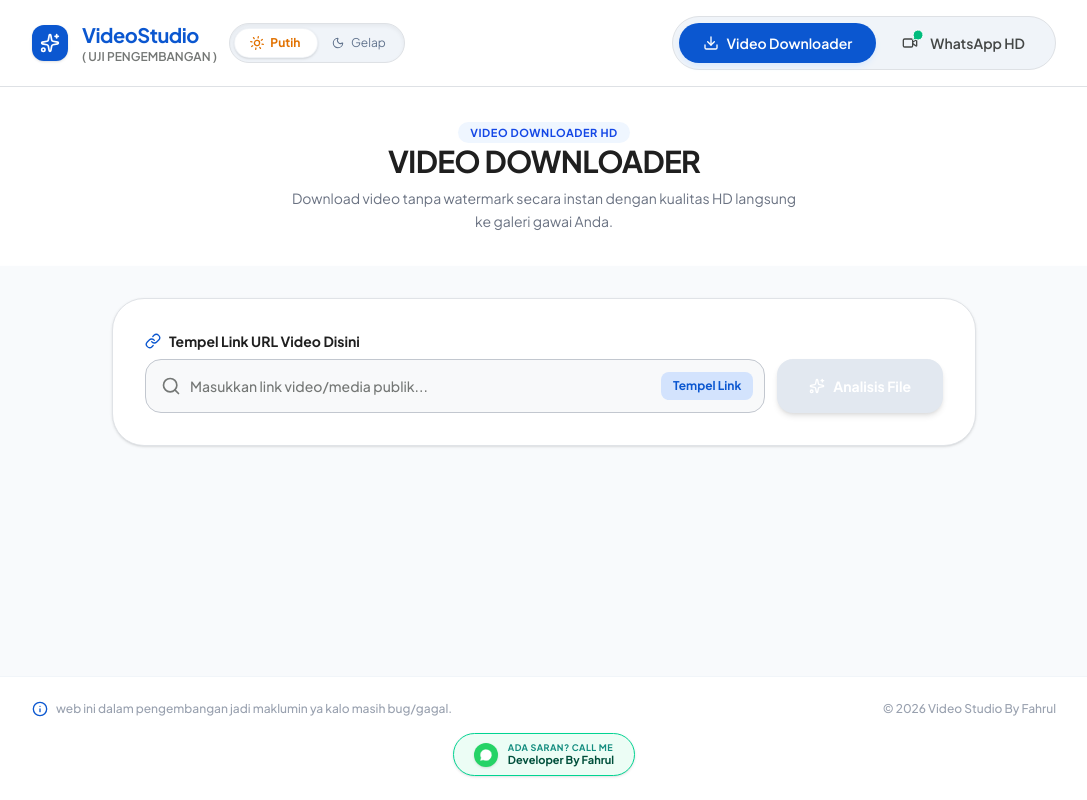
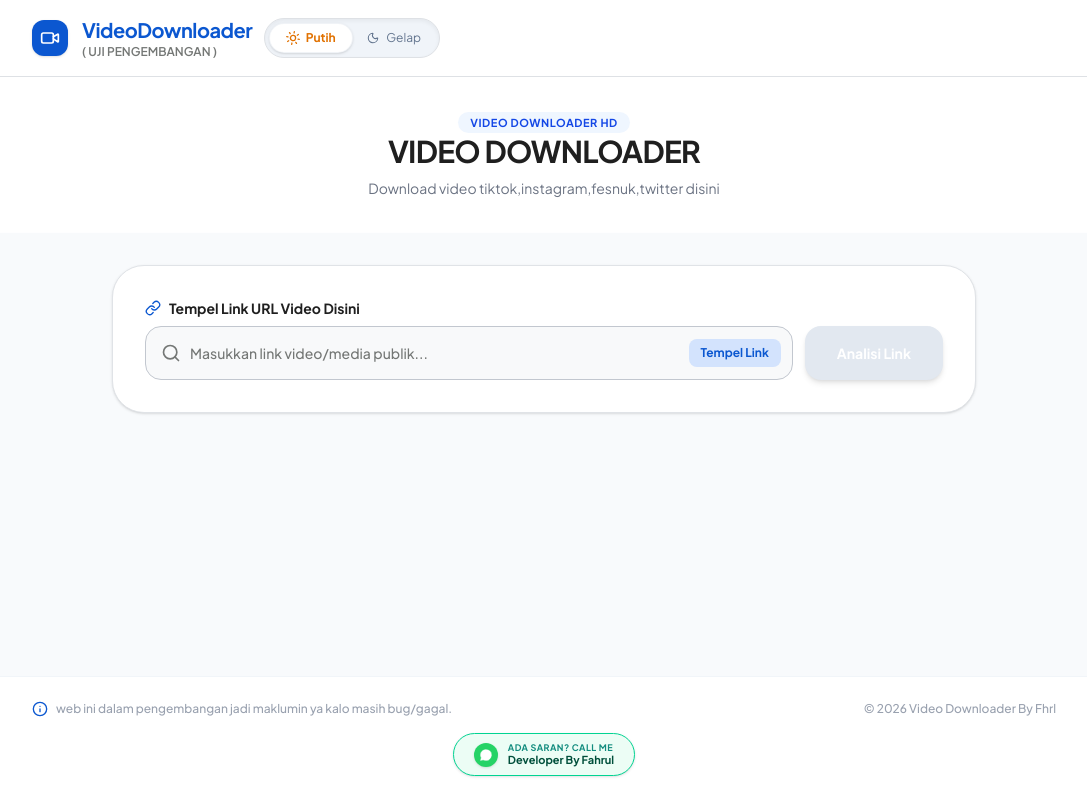
Before and after one commit to FhrlRsknaa/VideoStudio, a React (Vite) app: page / in a window 1280 px wide. Shown: the whole page, without its empty margins (96-1183 px from the left). Built offline with nearby package versions, Linux system fonts and the light colour scheme.

Commit message:
Add files via upload

```diff
--- a/src/App.tsx
+++ b/src/App.tsx
@@ -5,12 +5,10 @@
 
 import { useState, useEffect } from 'react';
 import Header from './components/Header';
-import Compressor from './components/Compressor';
 import Downloader from './components/Downloader';
 import { Info, MessageCircle } from 'lucide-react';
 
 export default function App() {
-  const [activeTab, setActiveTab] = useState<'downloader' | 'compress'>('downloader');
   const [theme, setTheme] = useState<'light' | 'dark'>(() => {
     if (typeof window !== 'undefined') {
       const saved = localStorage.getItem('theme');
@@ -34,13 +32,11 @@ export default function App() {
 
   return (
     <div className="min-h-screen bg-slate-50 dark:bg-slate-950 flex flex-col antialiased selection:bg-blue-100 selection:text-blue-800 transition-colors duration-500">
-      {/* Header with Segmented Tab Control */}
-      <Header activeTab={activeTab} setActiveTab={setActiveTab} theme={theme} setTheme={setTheme} />
+      {/* Header */}
+      <Header theme={theme} setTheme={setTheme} />
 
       {/* Main Content Area */}
       <main className="flex-grow">
-        {/* Dynamic Section rendering with gorgeous fluid entry */}
-        {activeTab === 'downloader' ? (
         <div>
           {/* Visual Intro banner for Downloader section */}
           <div className="w-full bg-white dark:bg-slate-900 border-b border-blue-50/10 dark:border-slate-800/60 py-8 px-4 text-center transition-colors duration-500">
@@ -52,33 +48,13 @@ export default function App() {
                 VIDEO DOWNLOADER
               </h2>
               <p className="text-sm text-gray-500 dark:text-gray-400 max-w-lg mx-auto leading-relaxed transition-colors duration-500">
-                  Download video tanpa watermark secara instan dengan kualitas HD langsung ke galeri gawai Anda.
+                Download video tiktok,instagram,fesnuk,twitter disini
               </p>
             </div>
           </div>
 
           <Downloader />
         </div>
-        ) : (
-          <div>
-            {/* Visual Intro banner for Compressor section */}
-            <div className="w-full bg-white dark:bg-slate-900 border-b border-blue-50/10 dark:border-slate-800/60 py-8 px-4 text-center transition-colors duration-500">
-              <div className="max-w-2xl mx-auto space-y-2">
-                <span className="px-3 py-1 bg-blue-50 dark:bg-blue-950/40 text-[11px] font-bold text-blue-700 dark:text-blue-300 rounded-full tracking-wider uppercase transition-colors duration-500">
-                  Optimal 720p 30fps
-                </span>
-                <h2 className="text-2xl font-extrabold text-[#1f1f1f] dark:text-slate-100 tracking-tight sm:text-3xl transition-colors duration-500">
-                  BUAT VIDEO KAMU MENJADI HD DI WHATSAAP
-                </h2>
-                <p className="text-sm text-gray-500 dark:text-gray-400 max-w-lg mx-auto leading-relaxed transition-colors duration-500">
-                  Perkecil ukuran file video Anda menjadi standard resolusi optimal 720p pada frame rate 30 FPS tanpa mengurangi kestabilan sinyal audio asli.
-                </p>
-              </div>
-            </div>
-
-            <Compressor />
-          </div>
-        )}
       </main>
 
       {/* Styled Google Material You inspired footer */}
@@ -89,7 +65,7 @@ export default function App() {
             <span>web ini dalam pengembangan jadi maklumin ya kalo masih bug/gagal.</span>
           </div>
           <div>
-            <span>© 2026 Video Studio By Fahrul</span>
+            <span>© 2026 Video Downloader By Fhrl</span>
           </div>
         </div>
 
--- a/src/components/Downloader.tsx
+++ b/src/components/Downloader.tsx
@@ -61,12 +61,12 @@ export default function Downloader() {
   // Load a video URL analyzer calling our Express backend api
   const handleAnalyze = async (targetUrl: string = urlInput) => {
     if (!targetUrl.trim()) {
-      setErrorMsg('Harap masukkan link video terlebih dahulu.');
+      setErrorMsg('masukkan link videonya dulu.');
       return;
     }
 
     if (!targetUrl.toLowerCase().startsWith('http://') && !targetUrl.toLowerCase().startsWith('https://')) {
-      setErrorMsg('Harap masukkan link URL video yang valid (dimulai dengan http:// atau https://).');
+      setErrorMsg('masukkan link video yang valid (dimulai dengan http:// atau https://).');
       return;
     }
 
@@ -125,7 +125,7 @@ export default function Downloader() {
       handleAnalyze(text);
     } catch (err) {
       // Clipboard fallback if permissions blocked in preview iframe
-      setErrorMsg('Sistem clipboard browser diblokir. Harap tempelkan URL secara manual.');
+      setErrorMsg('Sistem clipboard browser diblokir. Coba tempelkan link secara manual.');
     }
   };
 
@@ -299,12 +299,10 @@ export default function Downloader() {
               disabled={isAnalyzing || !urlInput}
               className="px-8 py-4 bg-[#0b57d0] hover:bg-[#0842a0] disabled:bg-slate-200 text-white font-bold text-sm rounded-2xl shadow-md transition-all flex items-center justify-center gap-2 cursor-pointer disabled:cursor-not-allowed group"
             >
-              {isAnalyzing ? (
+              {isAnalyzing && (
                 <RefreshCw className="w-4 h-4 animate-spin" />
-              ) : (
-                <Sparkles className="w-4 h-4 group-hover:scale-110 transition-transform" />
               )}
-              {isAnalyzing ? 'Menganalisis...' : 'Analisis File'}
+              {isAnalyzing ? 'Menganalisis...' : 'Analisi Link'}
             </button>
           </div>
         </div>
--- a/src/components/Header.tsx
+++ b/src/components/Header.tsx
@@ -1,13 +1,11 @@
-import { Video, Music, Sparkles, Download, MessageCircle, Sun, Moon } from 'lucide-react';
+import { Video, Sun, Moon } from 'lucide-react';
 
 interface HeaderProps {
-  activeTab: 'downloader' | 'compress';
-  setActiveTab: (tab: 'downloader' | 'compress') => void;
   theme: 'light' | 'dark';
   setTheme: (theme: 'light' | 'dark') => void;
 }
 
-export default function Header({ activeTab, setActiveTab, theme, setTheme }: HeaderProps) {
+export default function Header({ theme, setTheme }: HeaderProps) {
   const toggleTheme = () => {
     const newTheme = theme === 'light' ? 'dark' : 'light';
     setTheme(newTheme);
@@ -20,12 +18,12 @@ export default function Header({ activeTab, setActiveTab, theme, setTheme }: Hea
         {/* Title Logo */}
         <div className="flex items-center gap-3.5">
           <div className="w-9 h-9 bg-[#0b57d0] dark:bg-indigo-600 rounded-xl flex items-center justify-center text-white shadow-sm transition-colors duration-500">
-            <Sparkles className="w-5 h-5" />
+            <Video className="w-5 h-5" />
           </div>
           <div className="flex items-center gap-3">
             <div>
               <h1 className="text-xl font-bold text-[#0b57d0] dark:text-blue-400 tracking-tight flex items-center gap-1.5 transition-colors duration-500">
-                VideoStudio
+                VideoDownloader
               </h1>
               <p className="text-xs text-[#747775] dark:text-slate-400 font-semibold transition-colors duration-500">( UJI PENGEMBANGAN )</p>
             </div>
@@ -76,38 +74,6 @@ export default function Header({ activeTab, setActiveTab, theme, setTheme }: Hea
             </div>
           </div>
         </div>
-
-        {/* Material You Style Segmented Control Tab */}
-        <nav className="flex bg-[#f0f4f9] dark:bg-slate-800 p-1.5 rounded-full border border-[#dee1e5] dark:border-slate-700 transition-colors duration-500">
-          <button
-            id="tab-downloader"
-            onClick={() => setActiveTab('downloader')}
-            className={`flex items-center gap-2 px-6 py-2.5 text-sm font-semibold rounded-full transition-all duration-300 ${
-              activeTab === 'downloader'
-                ? 'bg-[#0b57d0] dark:bg-blue-600 text-white shadow-md shadow-blue-100 dark:shadow-none'
-                : 'text-[#444746] dark:text-slate-300 hover:text-[#0b57d0] dark:hover:text-blue-400 hover:bg-[#d3e3fd]/40 dark:hover:bg-slate-700/50'
-            }`}
-          >
-            <Download className="w-4 h-4" />
-            Video Downloader
-          </button>
-
-          <button
-            id="tab-compress"
-            onClick={() => setActiveTab('compress')}
-            className={`flex items-center gap-2 px-6 py-2.5 text-sm font-semibold rounded-full transition-all duration-300 ${
-              activeTab === 'compress'
-                ? 'bg-[#0c592a] dark:bg-emerald-600 text-white shadow-md shadow-emerald-100 dark:shadow-none'
-                : 'text-[#444746] dark:text-slate-300 hover:text-[#0b57d0] dark:hover:text-emerald-400 hover:bg-[#d3e3fd]/40 dark:hover:bg-slate-700/50'
-            }`}
-          >
-            <div className="relative flex items-center justify-center w-5 h-5 mr-0.5">
-              <Video className="w-4 h-4" />
-              <MessageCircle className="w-3 h-3 absolute -top-1 -right-1 text-emerald-500 fill-emerald-500 stroke-white dark:stroke-slate-900 stroke-[2px]" />
-            </div>
-            WhatsApp HD
-          </button>
-        </nav>
       </div>
     </header>
   );
```
Also changed, not shown: 1 other file (tests, documents, lock files or other folders). Lines whose indentation alone changed are shown as unchanged.
